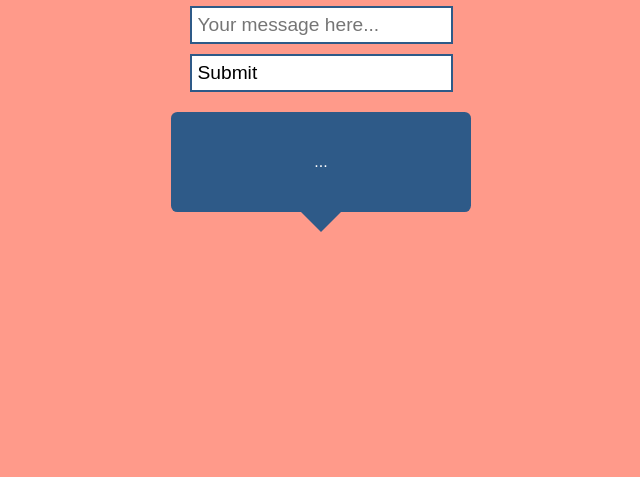
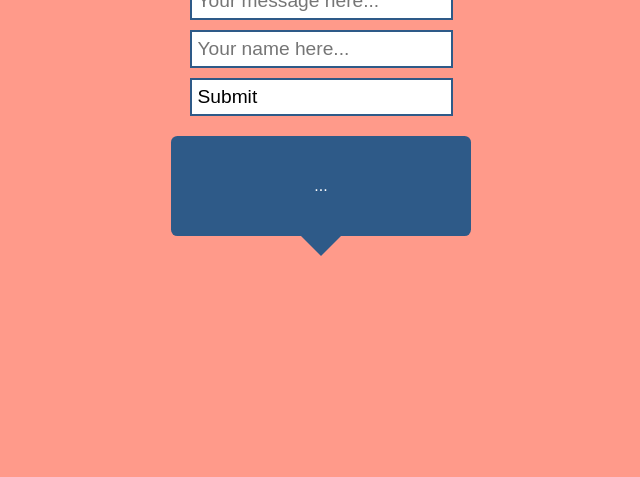
Before and after one commit to SheCodesAus/she-codes-js-exercises-Ms-KL-Codes, a plain HTML site: page simple-message-starter/index.html in a window 1280 px wide. Shown: the part 339-816 px from the top of the page, without its empty margins (319-959 px from the left). Drawn offline with Linux system fonts and the light colour scheme.

Commit message:
Simple-Message Challenges complete for  javascript

```diff
--- a/simple-message-starter/index.html
+++ b/simple-message-starter/index.html
@@ -19,6 +19,13 @@
                 type="text"
                 placeholder="Your message here..."
             />
+            <!-- Challenge 1: Add another input box for the user to
+            enter their name. -->
+            <input
+                id="name-text"
+                type="text"
+                placeholder="Your name here..."
+            />
             <!-- Step 1: adding a submit button for the input box -->
             <!-- <input type"button" value="Submit" /> -->
             <!-- Step 3: get the message when button is clicked -->
--- a/simple-message-starter/script.js
+++ b/simple-message-starter/script.js
@@ -6,6 +6,11 @@ function showMessage() {
     // step 5: get the message from the textbox that user inputs
     let message = document.getElementById("message-text").value;
     // console.log(message);
+    // Challenge 2:  Alter the output to also show the user’s name
+    let name = document.getElementById("name-text").value;
+    message = message + " - " + name;
+        // looks at name entered
+        // adds values together and changes message variable for correct output
     // Step 10: display the message within the speech bubble and box created by window.onload
     let messageBox = document.getElementById("message-box");
         // looks at the window.onload and refers to the message-box p tags initalised within it. windows.onload created this element after html loaded, making it available to this function
```
